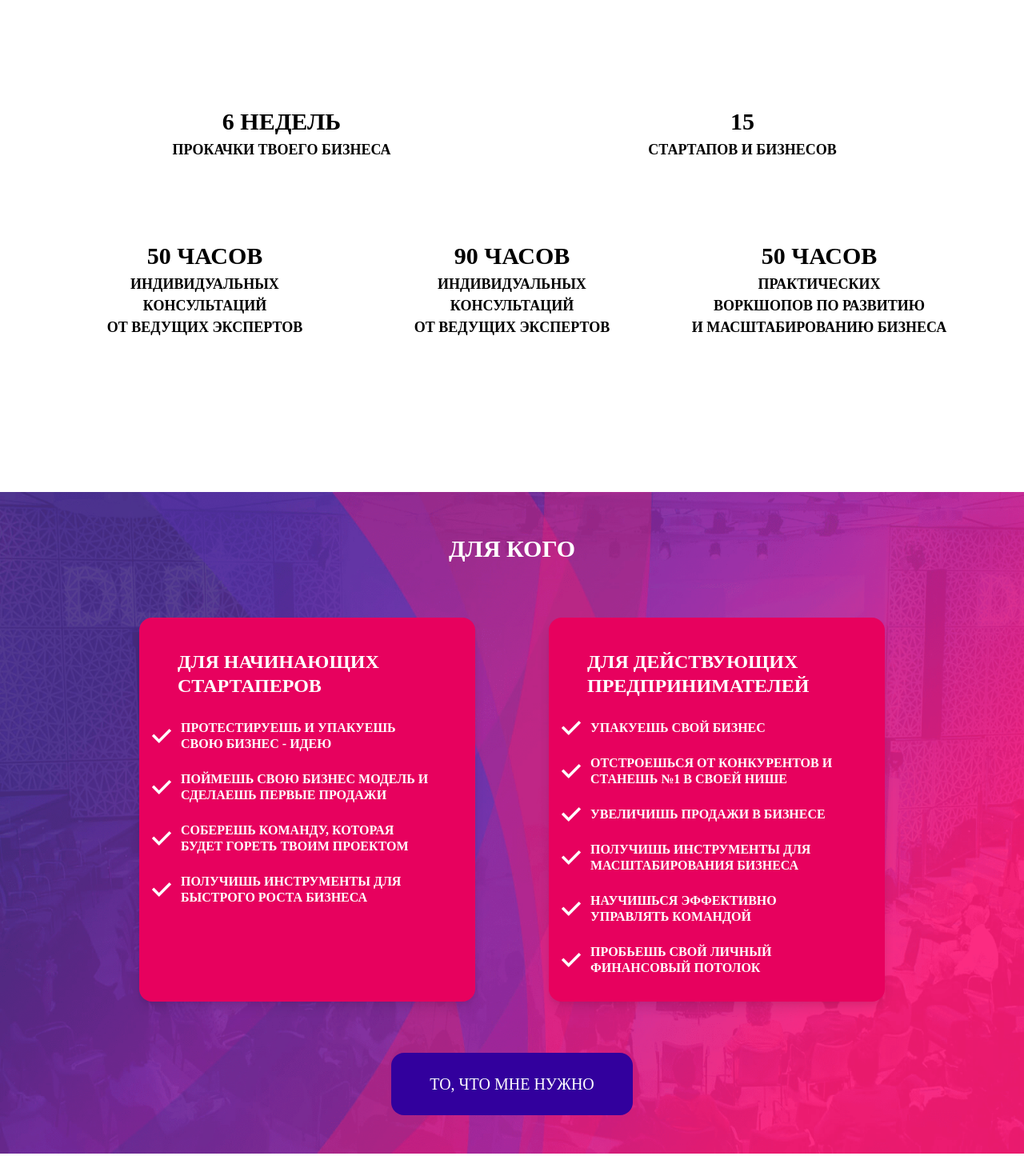
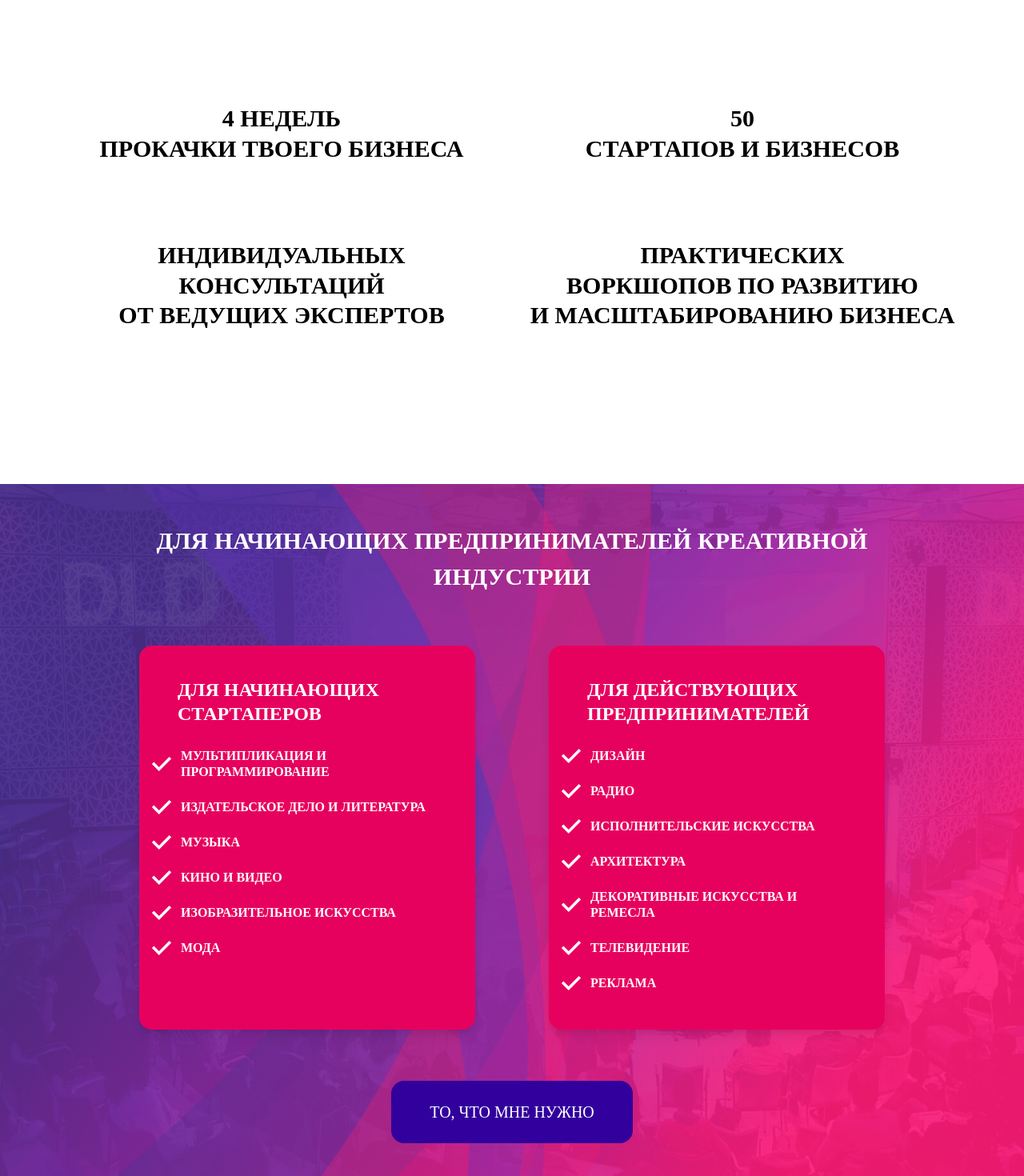
Before and after one commit to meerzulee/emir-conf, a Vue app: page / in a window 1280 px wide. Shown: the part 940-2410 px from the top of the page at 80% size. Built offline with nearby package versions, Linux system fonts and the light colour scheme; the HTML template or start-up script is replaced by a standard one.

Commit message:
Update text

```diff
--- a/src/views/Home.vue
+++ b/src/views/Home.vue
@@ -13,7 +13,7 @@
           class="relative flex flex-col items-start py-16 pr-12 ml-40 text-left text-white tablet-mini:my-20 tablet:pr-0 tablet:text-center tablet:ml-0 tablet:items-center laptop:ml-24"
         >
           <h1 class="mb-20 text-2xl font-bold">
-            ноябрь - декабрь <br />
+            с 1 февраля - 27 февраля <br />
             участие бесплатное
           </h1>
           <h1
@@ -25,16 +25,11 @@
           <h3
             class="mt-10 text-lg font-semibold laptop-mini:max-w-sm tablet:text-lg tablet:max-w-md laptop:text-base"
           >
-            Инкубационный онлайн - практикум от Astana Hub
+            Образовательная программа для предпринимателей креативной индустрии
+            Казахстана
             <br class="desktop:hidden" />
-            в г. Усть-Каменагорск
           </h3>
-          <a
-            href="https://docs.google.com/forms/d/1ez0_5uYnaQQ1xTcpAvLgesOTdc83XUnoT_TbOmidoAk/edit"
-            target="blank"
-            class="mt-24 cta-btn"
-            >Оставить заявку</a
-          >
+          <a target="blank" class="mt-24 cta-btn">Оставить заявку</a>
         </div>
       </div>
       <!--  -->
@@ -48,30 +43,35 @@
           <div
             class="flex flex-col justify-center w-1/2 text-black tablet:w-full"
           >
-            <h1 class="header">6 недель</h1>
-            <p class="text-lg font-semibold">прокачки твоего бизнеса</p>
+            <h1 class="header text-3xl leading-tight">
+              4 недель <br />
+              прокачки твоего бизнеса
+            </h1>
+            <!-- <p class="text-lg font-semibold"></p> -->
           </div>
           <div
             class="flex flex-col justify-center w-1/2 text-black tablet:mt-10 tablet:w-full"
           >
-            <h1 class="header">15</h1>
-            <p class="text-lg font-semibold">стартапов и бизнесов</p>
+            <h1 class="header text-3xl leading-tight">
+              50 <br />стартапов и бизнесов
+            </h1>
+            <p class="text-lg font-semibold"></p>
           </div>
         </div>
         <div
           class="flex mt-24 mb-24 tablet:flex-col tablet:mt-0 laptop-mini:flex-wrap"
         >
           <div
-            class="flex flex-col justify-center w-1/3 text-black tablet:mb-10 tablet:mt-10 laptop-mini:mb-16 laptop-mini:w-full"
+            class="flex flex-col justify-center w-1/2 text-black tablet:mb-10 tablet:mt-10 laptop-mini:mb-16 laptop-mini:w-full"
           >
-            <h1 class="header">50 часов</h1>
-            <p class="text-lg font-semibold">
+            <!-- <h1 class="header">50 часов</h1> -->
+            <p class="header text-3xl leading-tight">
               индивидуальных <br />
               консультаций <br />
               от ведущих экспертов
             </p>
           </div>
-          <div
+          <!-- <div
             class="flex flex-col justify-center w-1/3 text-black tablet:w-full laptop-mini:w-1/2"
           >
             <h1 class="header">90 часов</h1>
@@ -80,12 +80,12 @@
               консультаций <br />
               от ведущих экспертов
             </p>
-          </div>
+          </div> -->
           <div
-            class="flex flex-col justify-center w-1/3 text-black tablet:mt-10 tablet:w-full laptop-mini:w-1/2"
+            class="flex flex-col justify-center w-1/2 text-black tablet:mt-10 tablet:w-full laptop-mini:w-1/2"
           >
-            <h1 class="header">50 часов</h1>
-            <p class="text-lg font-semibold">
+            <!-- <h1 class="header">50 часов</h1> -->
+            <p class="header text-3xl leading-tight">
               практических <br />
               воркшопов по развитию <br />
               и масштабированию бизнеса
@@ -101,7 +101,9 @@
         alt=""
       />
       <div class="relative max-w-5xl py-24 mx-auto laptop:py-12">
-        <h1 class="mb-24 text-center header laptop:mb-16">Для кого</h1>
+        <h1 class="mb-24 text-center header laptop:mb-16">
+          Для начинающих предпринимателей креативной индустрии
+        </h1>
         <div
           class="flex justify-between w-full text-left tablet:justify-center tablet:items-center tablet:flex-col laptop:justify-around"
         >
@@ -114,10 +116,12 @@
             <div
               class="flex items-center -ml-8"
               v-for="(item, index) in [
-                'протестируешь и упакуешь свою бизнес - идею',
-                'поймешь свою бизнес модель и сделаешь первые продажи',
-                'соберешь команду, которая будет гореть твоим проектом',
-                'получишь инструменты для быстрого роста бизнеса',
+                'Мультипликация и программирование',
+                'Издательское дело и литература',
+                'Музыка',
+                'Кино и Видео',
+                'Изобразительное искусства',
+                'Мода',
               ]"
               :key="index"
             >
@@ -148,12 +152,13 @@
             <div
               class="flex items-center -ml-8"
               v-for="(item, index) in [
-                'упакуешь свой бизнес',
-                'отстроешься от конкурентов и станешь №1 в своей нише',
-                'увеличишь продажи в бизнесе',
-                'получишь инструменты для масштабирования бизнеса',
-                'научишься эффективно управлять командой',
-                'пробьешь свой личный финансовый потолок',
+                'Дизайн',
+                'Радио',
+                'Исполнительские искусства',
+                'Архитектура',
+                'Декоративные искусства и ремесла',
+                'Телевидение ',
+                'Реклама',
               ]"
               :key="index"
             >
@@ -227,7 +232,7 @@
               инвестиций в казахстанские стартапы
             </h1>
             <h1 class="tracker-text">
-              <b>Партнеры:</b> Astana hub,<br class="tablet:hidden" />
+              <b>Партнеры:</b> <br class="tablet:hidden" />
               Startupbootcamp, ФРИИ, МФЦА, Nazarbayev University, Stratup Magic
             </h1>
           </div>
@@ -265,7 +270,7 @@
       >
         <h1 class="mb-10 text-5xl font-bold tablet:text-4xl">
           Прокачай свой бизнес <br class="tablet-mini:hidden" />
-          вместе с Astana Hub
+          вместе
         </h1>
         <a
           href="https://docs.google.com/forms/d/1ez0_5uYnaQQ1xTcpAvLgesOTdc83XUnoT_TbOmidoAk/edit"
```
